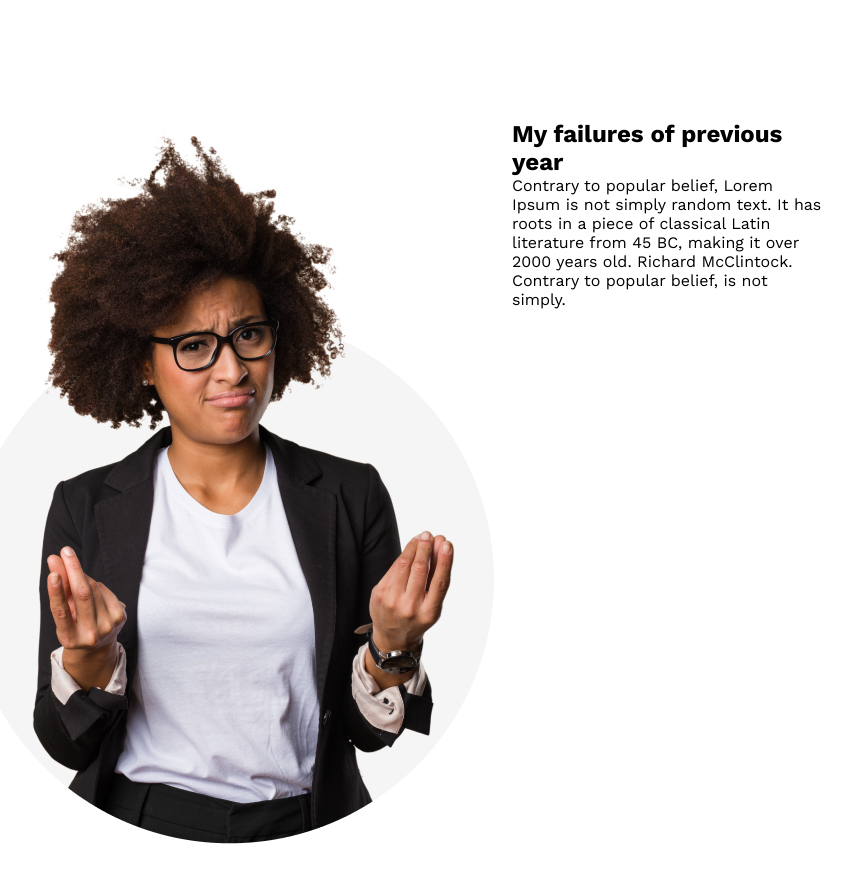
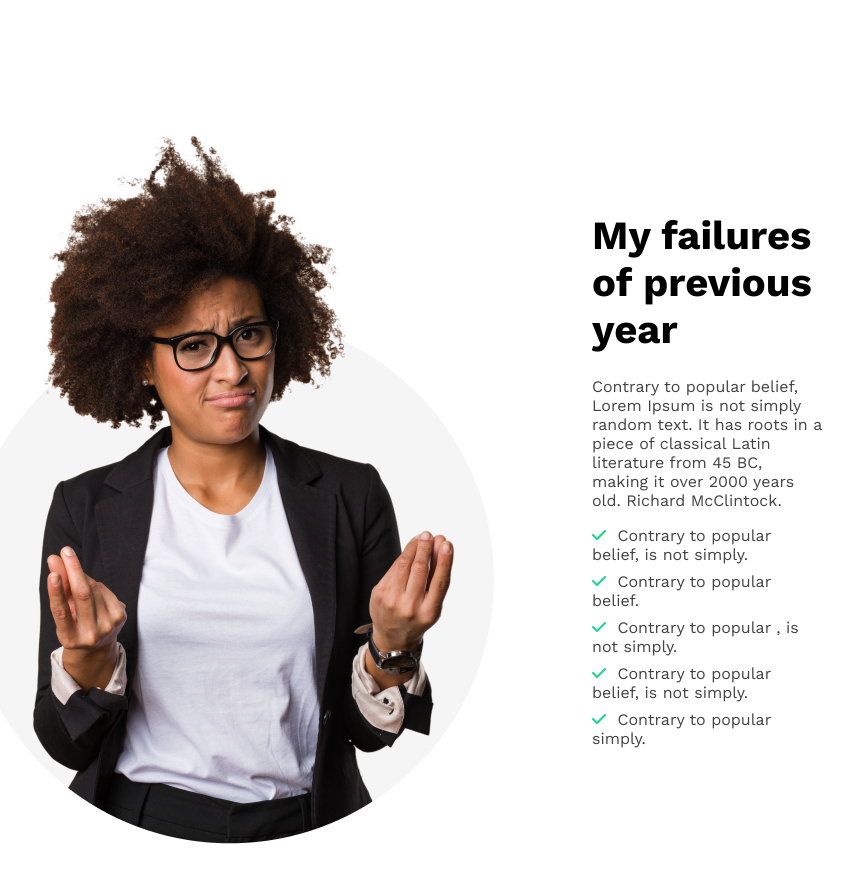
Before and after one commit to SumontoRoy/basic-project, a plain HTML site: page index.html in a window 1280 px wide. Shown: the part 760-1642 px from the top of the page, without its empty margins (257-1110 px from the left). Drawn offline with nearby package versions, Linux system fonts and the light colour scheme.

Commit message:
failure section added

```diff
--- a/css/style.css
+++ b/css/style.css
@@ -42,8 +42,29 @@ main{
 .failure-section{
     padding: 130px 0;
     display: flex;
+    align-items: center;
+    justify-content: space-between;
 }
 .failure-img{
 
 }
+.failure-content{
+margin-left: 80px;
+}
+.failure-content h2{
+font-size: 40px;
+font-weight: 700;
+}
+.failure-description p{
+    margin: 24px 0px 16px;
+    color: #444343;
+}
+.failure-item p{
+    color: #444343;
+    margin-bottom: 8px;
+}
+.failure-item i{
+    color: #16D887;
+    margin-right: 6px;
+}
 /* failure part end */
--- a/index.html
+++ b/index.html
@@ -10,6 +10,8 @@
     <link rel="preconnect" href="https://fonts.googleapis.com">
     <link rel="preconnect" href="https://fonts.gstatic.com" crossorigin>
     <link href="https://fonts.googleapis.com/css2?family=Work+Sans:wght@400;600;700&display=swap" rel="stylesheet">
+    <!-- fontawesome -->
+    <script src="https://kit.fontawesome.com/625658e10d.js" crossorigin="anonymous"></script>
     <!-- custom css -->
     <link rel="stylesheet" href="css/style.css">
 </head>
@@ -29,10 +31,19 @@
             <div class="failure-img">
                 <img src="images/person.png" alt="lady-person">
             </div>
-            <div>
+            <div class="failure-content">
                 <h2>My failures of previous year</h2>
-                <p>Contrary to popular belief, Lorem Ipsum is not simply random text. It has roots in a piece of classical Latin literature from 45 BC, making it over 2000 years old. Richard McClintock.</p>
-                <p>Contrary to popular belief, is not simply.</p>
+                <div class="failure-description">
+                    <p>Contrary to popular belief, Lorem Ipsum is not simply random text. It has roots in a piece of
+                        classical Latin literature from 45 BC, making it over 2000 years old. Richard McClintock.</p>
+                </div>
+                <div class="failure-item">
+                    <p><i class="fa-solid fa-check"></i> Contrary to popular belief, is not simply.</p>
+                    <p><i class="fa-solid fa-check"></i> Contrary to popular belief.</p>
+                    <p><i class="fa-solid fa-check"></i> Contrary to popular , is not simply.</p>
+                    <p><i class="fa-solid fa-check"></i> Contrary to popular belief, is not simply.</p>
+                    <p><i class="fa-solid fa-check"></i> Contrary to popular simply.</p>
+                </div>
             </div>
         </section>
         <!-- failure section end -->
```
